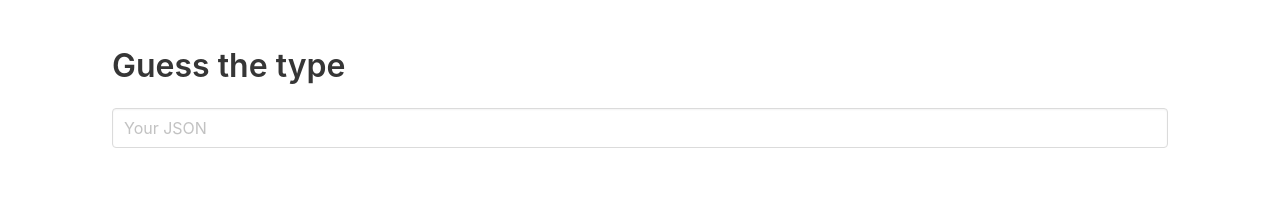
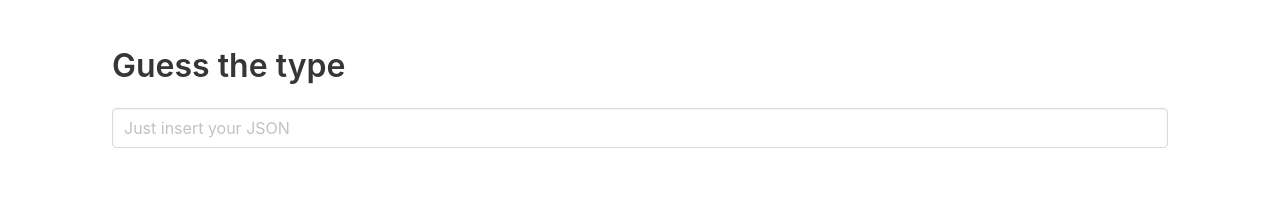
Before and after one commit to GitRoko/guess-the-type, a React (Create React App) app: page / in a window 1280 px wide. Shown: the top 198 px of the page. Built offline with nearby package versions, Linux system fonts and the light colour scheme.

Commit message:
change README

```diff
--- a/src/App.jsx
+++ b/src/App.jsx
@@ -231,7 +231,7 @@ const App = () => {
           <input
             type="text"
             name="newJSON"
-            placeholder="Your JSON"
+            placeholder="Just insert your JSON"
             className="input"
             value={''}
             onChange={(event) => {
```
